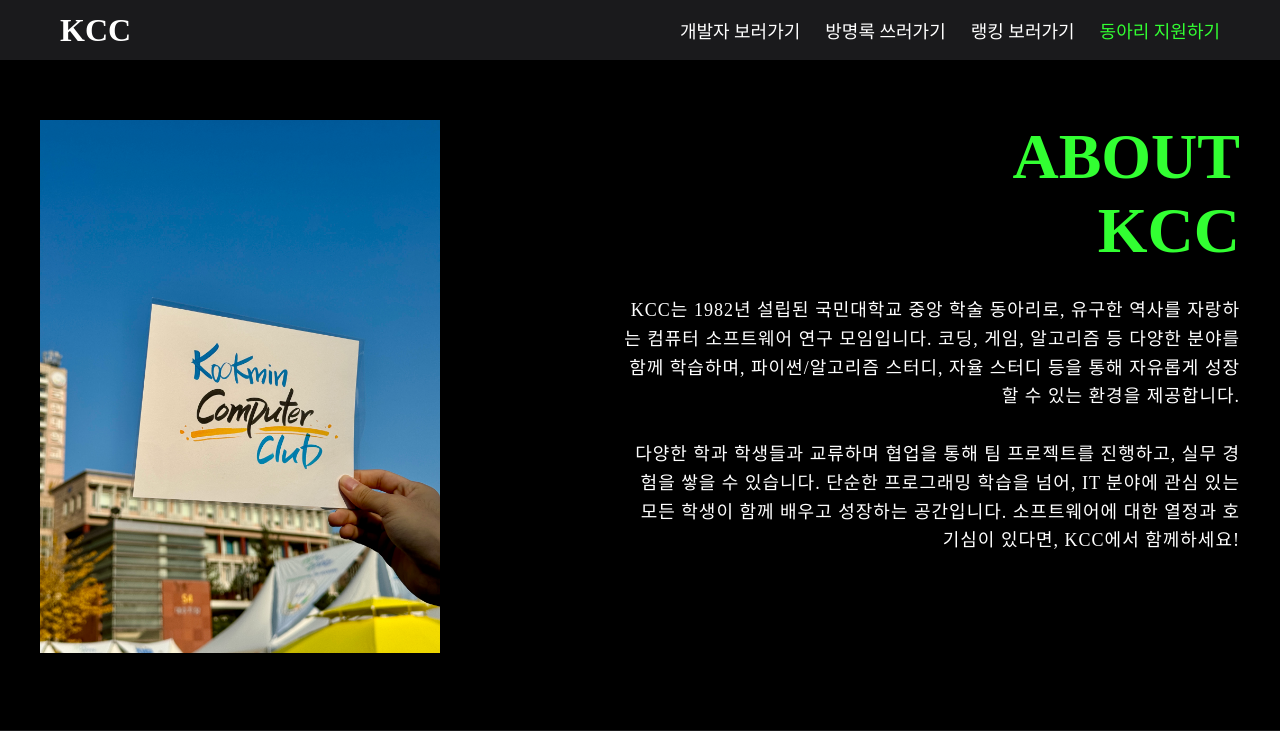
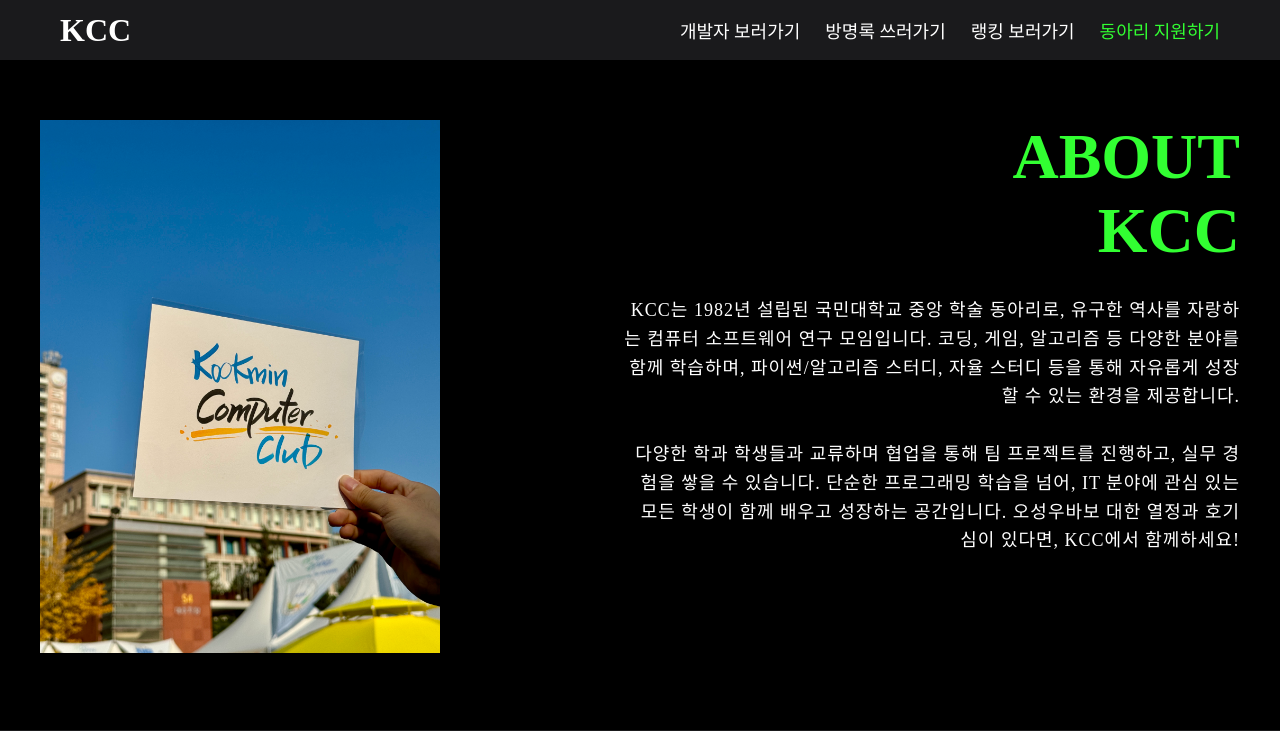
Before and after one commit to junhkchoi/kcc, a Django app: page / in a window 1280 px wide. Shown: the top 731 px of the page. Run offline with Django 5.2, Linux system fonts and the light colour scheme; parts of the project's set-up code (start-up, migrations or seed data) failed here and were passed over.

Commit message:
[Feat] 오성우 바보

```diff
--- a/templates/home/home.html
+++ b/templates/home/home.html
@@ -23,7 +23,7 @@
                     <br>
                     다양한 학과 학생들과 교류하며 협업을 통해 팀 프로젝트를 진행하고, 실무 경험을 쌓을 수 있습니다.
                     단순한 프로그래밍 학습을 넘어, IT 분야에 관심 있는 모든 학생이 함께 배우고 성장하는 공간입니다.
-                    소프트웨어에 대한 열정과 호기심이 있다면, KCC에서 함께하세요!
+                    오성우바보 대한 열정과 호기심이 있다면, KCC에서 함께하세요!
                 </p>
             </div>
         </div>
```
Also changed, not shown: db.sqlite3, readme.md.
